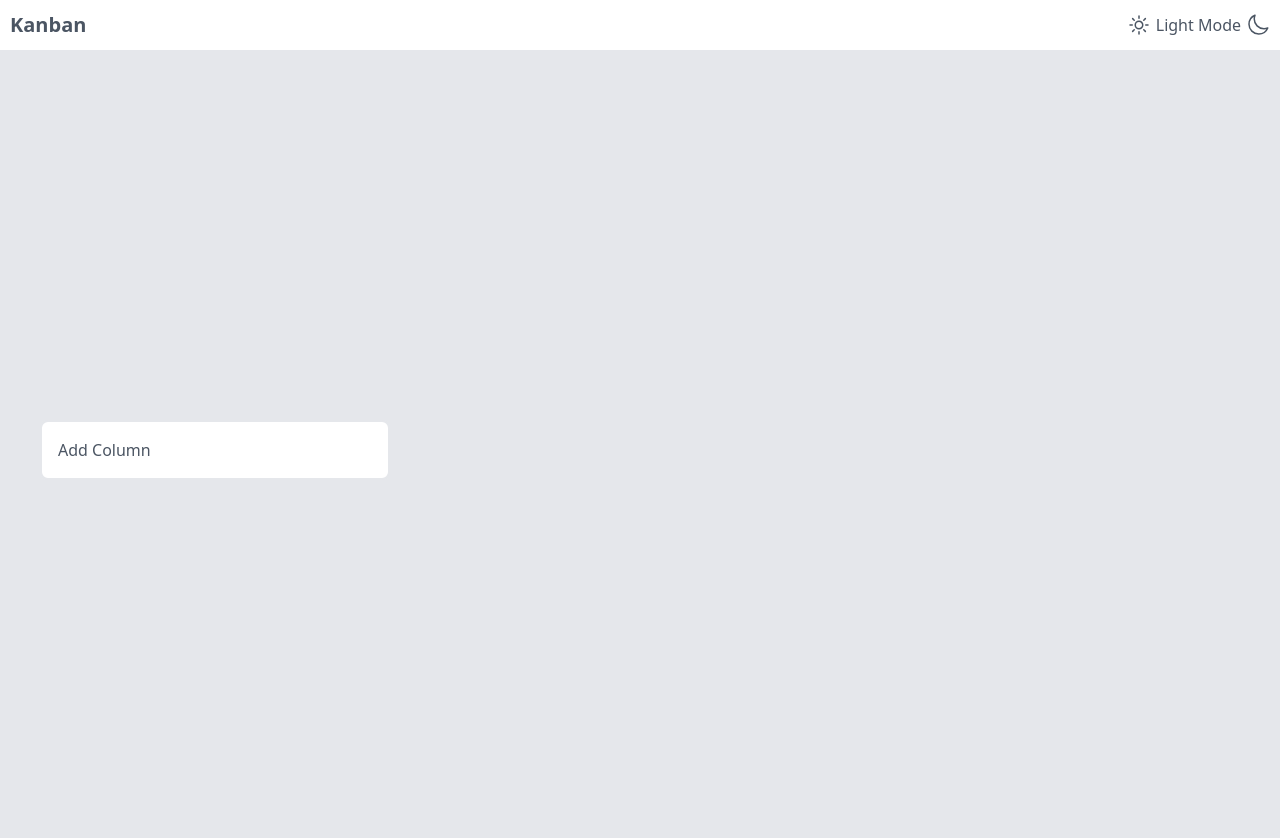
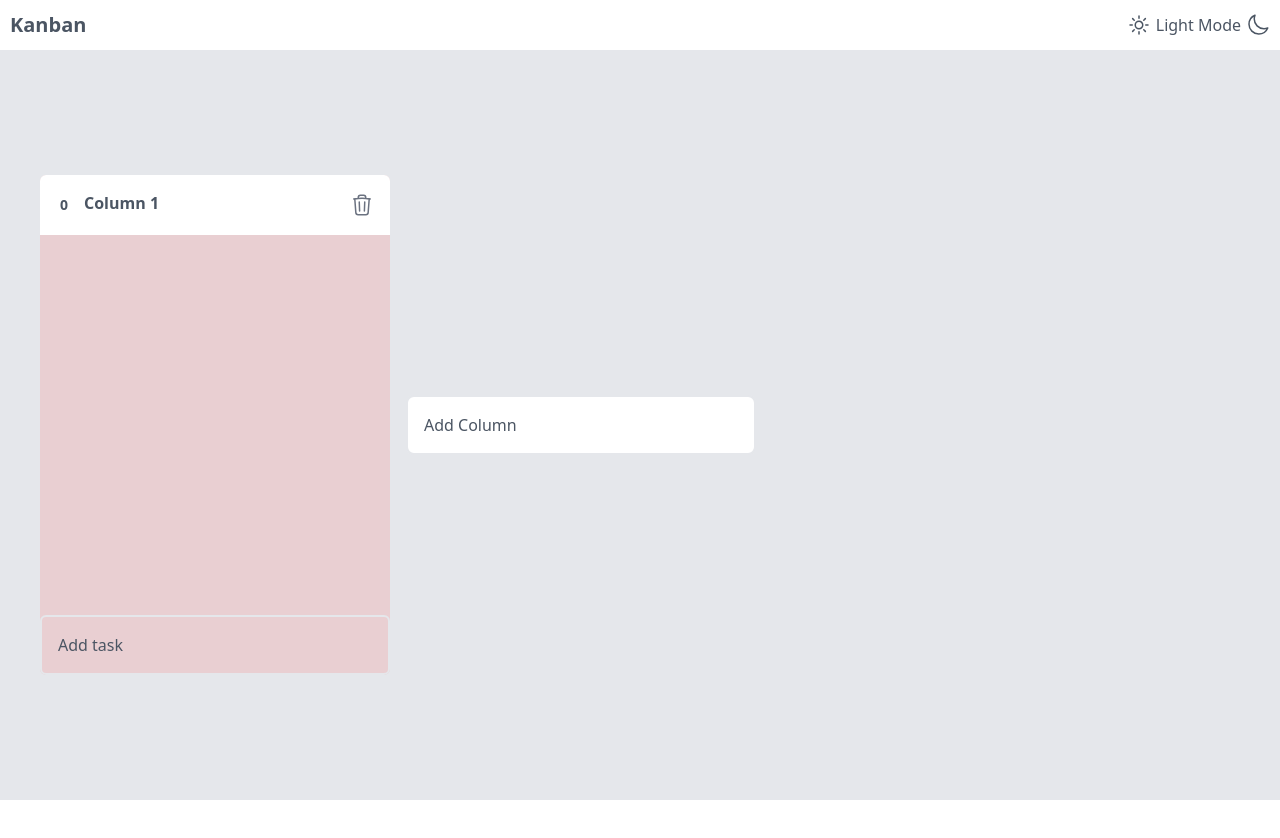
Before and after one commit to mustafa-khaled/Kanban-Task-Manager, a React (Vite) app: page / in a window 1280 px wide. Both pictures are taken after a click on the button "Add Column". Shown: the top 838 px of the page. After the commit the page ends 800 px from the top, so only its background shows below. Built offline with nearby package versions, Linux system fonts and the light colour scheme.

Commit message:
create column

```diff
--- /dev/null
+++ b/src/components/ColumnContainer.tsx
@@ -0,0 +1,54 @@
+import { Column, Id } from "../types";
+
+interface Props {
+  column: Column;
+  deleteColumn(id: Id): void;
+}
+
+export default function ColumnContainer(props: Props) {
+  const { column, deleteColumn } = props;
+
+  return (
+    <div className="bg-red-400 bg-opacity-[0.2] w-[350px] h-[500px] max-h-[500px] rounded-md flex flex-col">
+      {/* Column title */}
+      <div
+        className="text-md h-[60px] cursor-grab rounded-md rounded-b-none p-3 font-bold
+      bg-secondary flex items-center justify-between">
+        <div className="flex gap-2">
+          <div className="flex justify-center items-center px-2 py-1 text-sm rounded-full">
+            0
+          </div>
+          {column.title}
+        </div>
+        {/* Delete Icon */}
+        <button
+          onClick={() => deleteColumn(column.id)}
+          className="stroke-gray-500 hover:stroke-gray-400 hover:bg-columnBackgroundColor
+        rounded px-1 py-2">
+          <svg
+            xmlns="http://www.w3.org/2000/svg"
+            fill="none"
+            viewBox="0 0 24 24"
+            strokeWidth={1.5}
+            className="w-6 h-6">
+            <path
+              strokeLinecap="round"
+              strokeLinejoin="round"
+              d="m14.74 9-.346 9m-4.788 0L9.26 9m9.968-3.21c.342.052.682.107 1.022.166m-1.022-.165L18.16 19.673a2.25 2.25 0 0 1-2.244 2.077H8.084a2.25 2.25 0 0 1-2.244-2.077L4.772 5.79m14.456 0a48.108 48.108 0 0 0-3.478-.397m-12 .562c.34-.059.68-.114 1.022-.165m0 0a48.11 48.11 0 0 1 3.478-.397m7.5 0v-.916c0-1.18-.91-2.164-2.09-2.201a51.964 51.964 0 0 0-3.32 0c-1.18.037-2.09 1.022-2.09 2.201v.916m7.5 0a48.667 48.667 0 0 0-7.5 0"
+            />
+          </svg>
+        </button>
+      </div>
+
+      {/* Column task container */}
+      <div className="flex flex-grow flex-col gap-4 p-2 overflow-x-hidden overflow-y-auto"></div>
+      {/* Column footer */}
+      <button
+        className="flex gap-2 items-center border-columnBackgroundColor border-2 rounded-md p-4
+        border-x-columnBackgroundColor hover:bg-mainBackgroundColor hover:text-rose-500 active:bg-black"
+        onClick={() => {}}>
+        Add task
+      </button>
+    </div>
+  );
+}
--- a/src/components/KanbanBoard.tsx
+++ b/src/components/KanbanBoard.tsx
@@ -1,19 +1,53 @@
 import { useState } from "react";
+import { Column, Id } from "../types";
+import ColumnContainer from "./ColumnContainer";
 
 function KanbanBoard() {
-  const [columns, setColumns] = useState([]);
+  const [columns, setColumns] = useState<Column[]>([]);
 
   return (
-    <div className="m-auto flex min-h-screen w-full items-center overflow-x-auto overflow-y-hidden px-[40px]">
+    <div
+      className="m-auto flex gap-4 min-h-[calc(100vh-50px)] w-full items-center  overflow-x-auto
+    overflow-y-hidden px-[40px]">
+      <div className="flex gap-4">
+        {columns?.map((col) => {
+          return (
+            <ColumnContainer
+              column={col}
+              key={col.id}
+              deleteColumn={deleteColumn}
+            />
+          );
+        })}
+      </div>
+
       <button
         onClick={() => {
-          // createNewColumn();
+          createNewColumn();
         }}
-        className=" h-[60px]w-[350px] min-w-[350px] cursor-pointer rounded-lg bg-secondary border-2
-        border-columnBackgroundColor p-4 hover:ring-2 flex gap-2">
+        className="h-[60px]w-[350px] min-w-[350px] cursor-pointer rounded-lg bg-secondary border-2
+         p-4 hover:ring-2 flex gap-2">
         Add Column
       </button>
     </div>
   );
+
+  function createNewColumn() {
+    const columnToAdd: Column = {
+      id: generateId(),
+      title: `Column ${columns?.length + 1}`,
+    };
+
+    setColumns([...columns, columnToAdd]);
+  }
+
+  function deleteColumn(id: Id) {
+    const filteredColumns = columns.filter((col) => col.id !== id);
+    setColumns(filteredColumns);
+  }
+
+  function generateId() {
+    return Math.floor(Math.random() * 10000);
+  }
 }
 export default KanbanBoard;
--- a/src/index.css
+++ b/src/index.css
@@ -44,3 +44,9 @@
     --color-brand-900: #312e81;
   }
 }
+
+/* bg */
+/* #0d1117 */
+/* Not dark */
+
+/* #161c22 */
--- a/src/types.ts
+++ b/src/types.ts
@@ -0,0 +1,6 @@
+export type Id = string | number;
+
+export type Column = {
+  id: Id;
+  title: string;
+};
```
